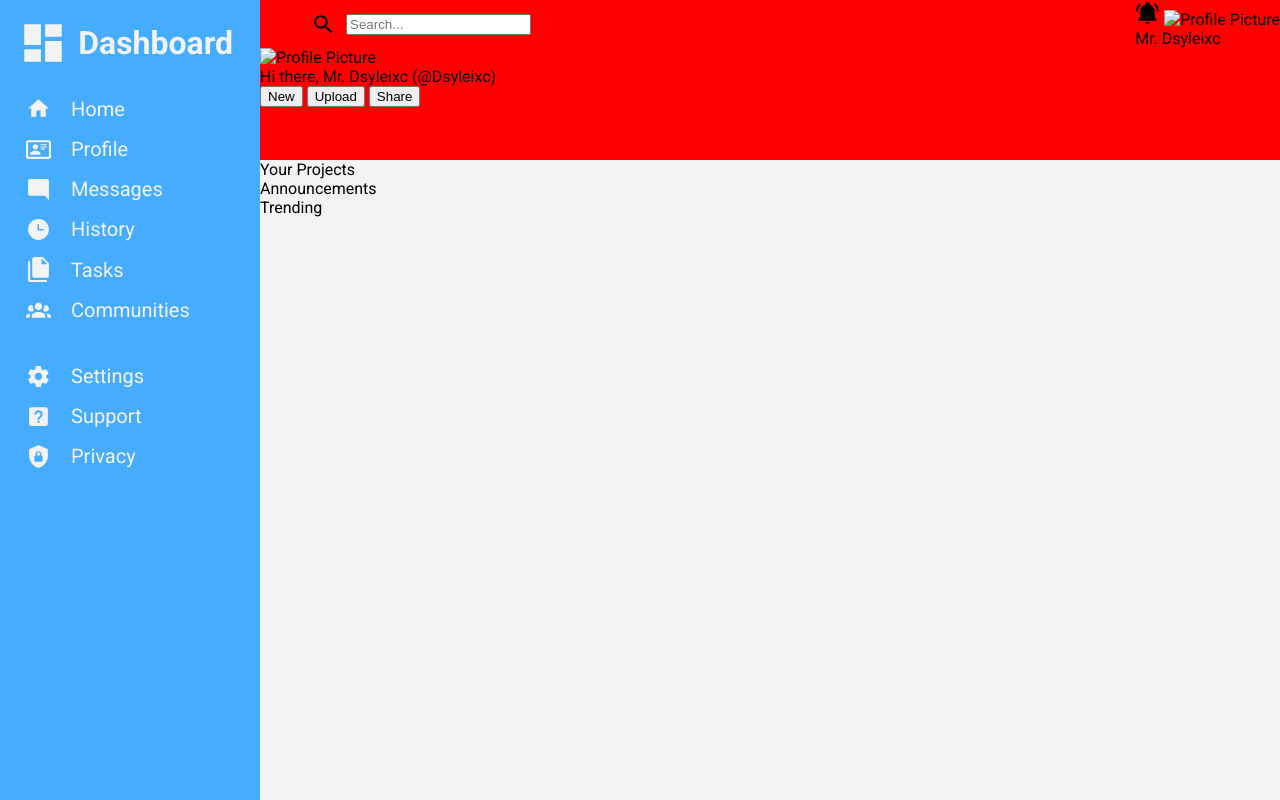
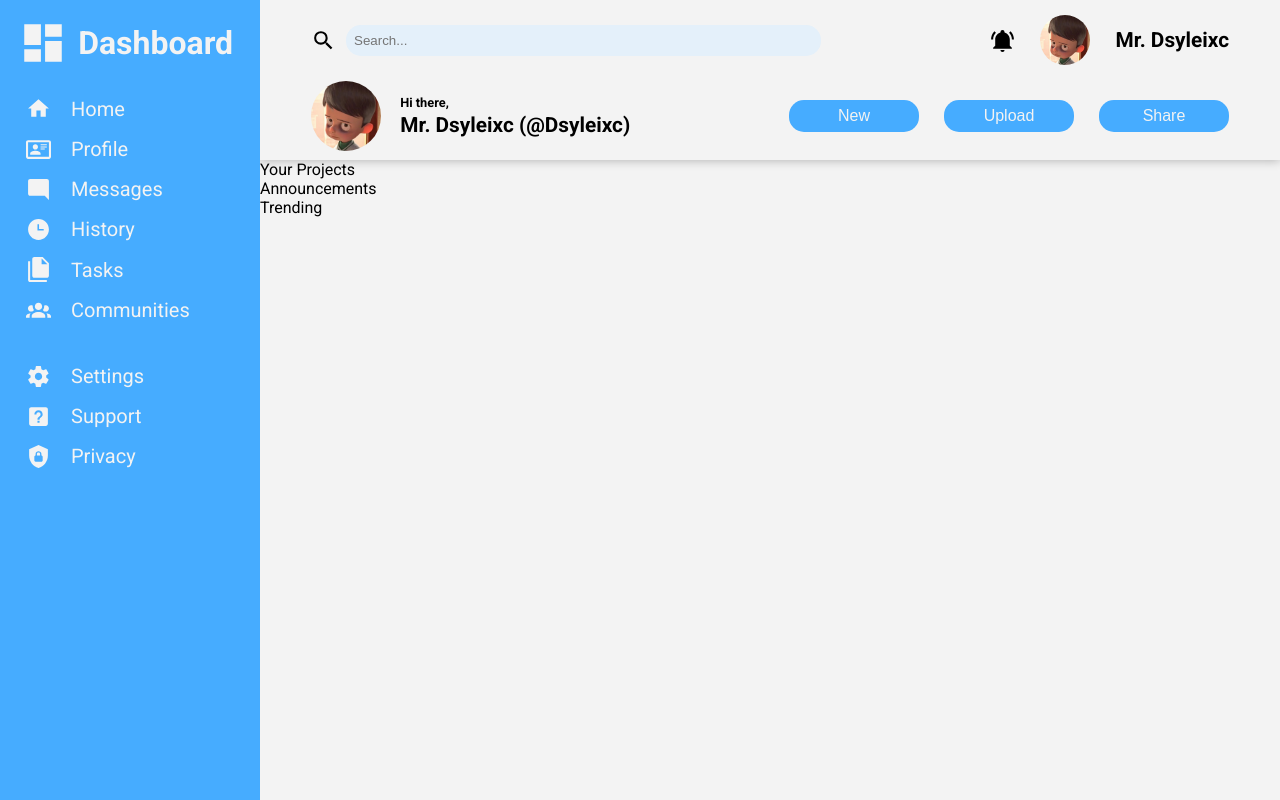
Before and after one commit to Dsyleixc/Admin-Dashboard-, a plain HTML site: page index.html in a window 1280 px wide. Drawn offline with Linux system fonts and the light colour scheme.

Commit message:
finished navbar

```diff
--- a/index.html
+++ b/index.html
@@ -21,12 +21,14 @@
                     </div>
                 </div>
                 <div class="bottom">
-                    <img src="assets/profile-picture.png" alt="Profile Picture" class="profile-picture" />
-                    <div class="user">
-                        <span>Hi there,</span>
-                        <span>Mr. Dsyleixc (@Dsyleixc)</span>
+                    <div class="left">
+                        <img src="assets/profile-picture.png" alt="Profile Picture" class="profile-picture greeting-picture" />
+                        <div class="user">
+                            <span class="user-greeting">Hi there,</span>
+                            <span>Mr. Dsyleixc (@Dsyleixc)</span>
+                        </div>
                     </div>
-                    <div class="buttons">
+                    <div class="buttons right">
                         <button>New</button>
                         <button>Upload</button>
                         <button>Share</button>
--- a/style.css
+++ b/style.css
@@ -12,6 +12,33 @@ body {
     font-family: 'Roboto', sans-serif;
 }
 
+input {
+    border: none;
+    outline: none;
+    background-color: rgb(228, 240, 250);
+    padding: 8px;
+    border-radius: 15px;
+    width: 100%;
+}
+
+button {
+    background-color: #46acff;
+    border-radius: 15px;
+    padding: 7px;
+    width: 130px;
+    color: var(--primary-colour);
+    font-size: 1rem;
+    font-weight: 500;
+    border: none;
+    outline: none;
+}
+
+.profile-picture {
+    height: 50px;
+    width: 50px;
+    border-radius: 50%;
+}
+
 .container {
     display: grid;
     grid-template-columns: minmax(260px, 1fr) 5fr;
@@ -23,7 +50,6 @@ body {
 .header {
     grid-column: 2;
     grid-row: 1;
-    background-color: red;
 }
 
 .sidebar {
@@ -91,12 +117,14 @@ body {
 .header {
     display: flex;
     flex-direction: column;
+    box-shadow: 0 0 10px 0 rgba(0, 0, 0, 0.3);
 }
 
 .top {
     display: flex;
     justify-content: space-between;
     align-items: center;
+    margin-top: 1.5%;
 }
 
 .left {
@@ -104,9 +132,54 @@ body {
     align-items: center;
     gap: 10px;
     margin-left: 5%;
+    width: 50%;
+}
+
+.right {
+    display: flex;
+    align-items: center;
+    justify-content: end;
+    gap: 25px;
+    margin-right: 5%;
+    width: 30%;
+}
+
+.buttons {
+    width: 50%;
 }
 
 .nav-icon {
     width: 25px;
     height: 25px;
 }
+
+.user-info {
+    font-size: 1.3rem;
+    font-weight: 600;
+}
+
+.bottom {
+    display: flex;
+    justify-content: space-between;
+    align-items: center;
+    margin-top: 1.5%;
+}
+
+.user {
+    display: flex;
+    flex-direction: column;
+    gap: 3px;
+    font-size: 1.3rem;
+    font-weight: 600;
+    margin-left: 2%;
+}
+
+.user-greeting {
+    font-size: 0.8rem;
+    font-weight: 600;
+}
+
+.greeting-picture {
+    height: 70px;
+    width: 70px;
+}
```
Also changed, not shown: assets/profile-picture.png (added).
